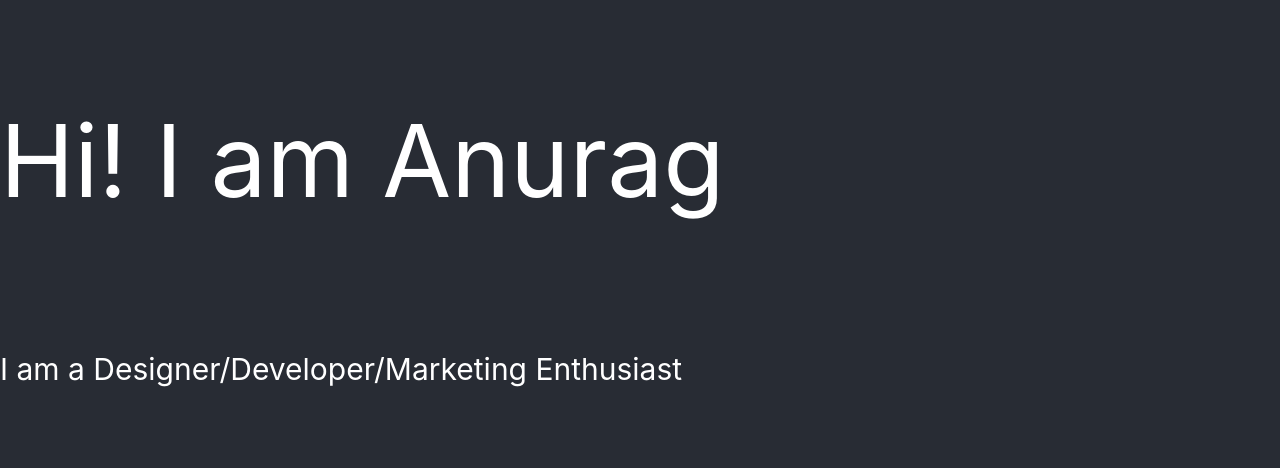
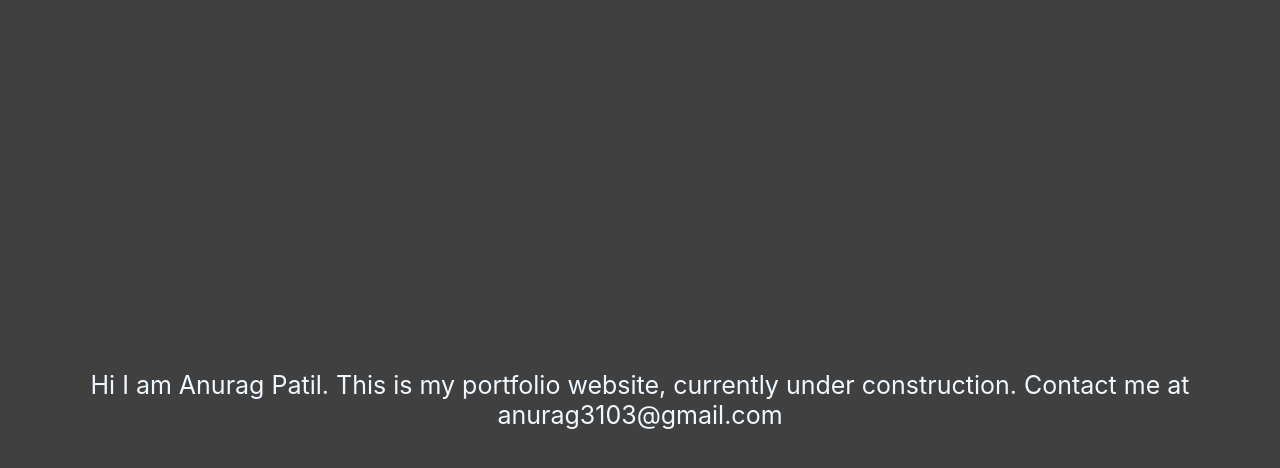
Before and after one commit to anothereleven/myportfolio, a React (Create React App) app: page / in a window 1280 px wide. Shown: the top 468 px of the page. Built offline with nearby package versions, Linux system fonts and the light colour scheme.

Commit message:
under-constructon commit

```diff
--- a/src/App.css
+++ b/src/App.css
@@ -1,50 +1,15 @@
-.App {
-  text-align: left;
+.app-container{
+  align-items: center;
+  justify-content: center;
+  display: flex;
+  background-color: rgb(64, 64, 64);
+  height: 100vh;
+  margin: 0;
+  color: aliceblue;
 }
 
-.App-logo {
-  height: 40vmin;
-  pointer-events: none;
+
+p{
+  font-size: 25px;
+  text-align: center;
 }
-
-@media (prefers-reduced-motion: no-preference) {
-  .App-logo {
-    animation: App-logo-spin infinite 20s linear;
-  }
-}
-
-.App-header {
-  background-color: #282c34;
-  min-height: 100vh;
-  display: flex;
-  flex-direction: column;
-  align-items: left
-;
-  justify-content: left;
-  font-size: 100;
-  color: white;
-
-}
-
-.App-link {
-  color: #61dafb;
-}
-
-@keyframes App-logo-spin {
-  from {
-    transform: rotate(0deg);
-  }
-  to {
-    transform: rotate(360deg);
-  }
-}
-
-.App-nameheader{
-  color: white;
-  font-size: 100px;
-}
-
-.App-subheader{
-  color: white;
-  font-size: 30px;
-}
--- a/src/App.js
+++ b/src/App.js
@@ -3,23 +3,12 @@ import './App.css';
 
 function App() {
   return (
-    <div className="App">
-      <header className="App-header">
-        <p className='App-nameheader'>
-          Hi! I am Anurag
-        </p>
-        <p className="App-subheader">
-          I am a Designer/Developer/Marketing Enthusiast
-        </p>
-
-        <a
-          className="App-link"
-          href="https://reactjs.org"
-          target="_blank"
-          rel="noopener noreferrer"
-        >
-        </a>
-      </header>
+    <div class="app-container">
+      <p class="app-header">
+        Hi I am Anurag Patil.
+        This is my portfolio website, currently under construction.
+        Contact me at anurag3103@gmail.com
+      </p>
     </div>
   );
 }
```
Also changed, not shown: src/components/NavBar.js (added).
